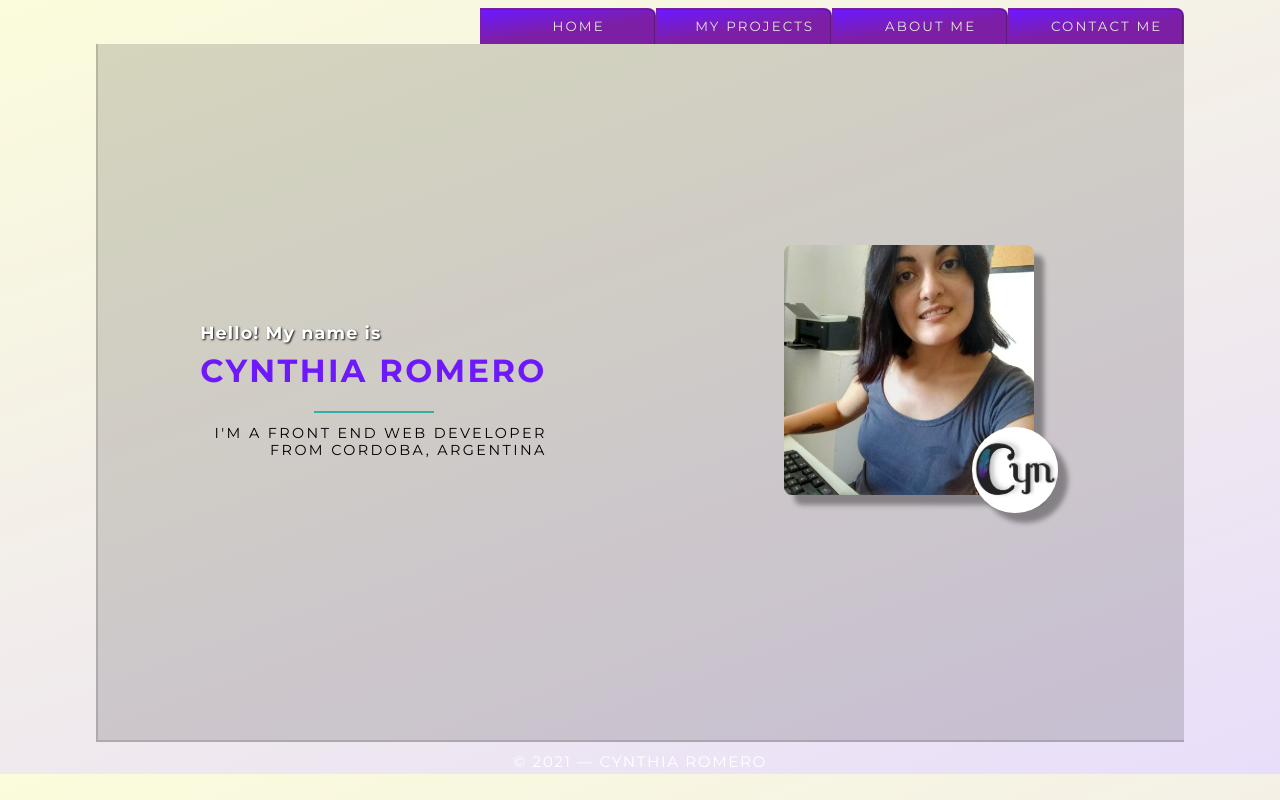
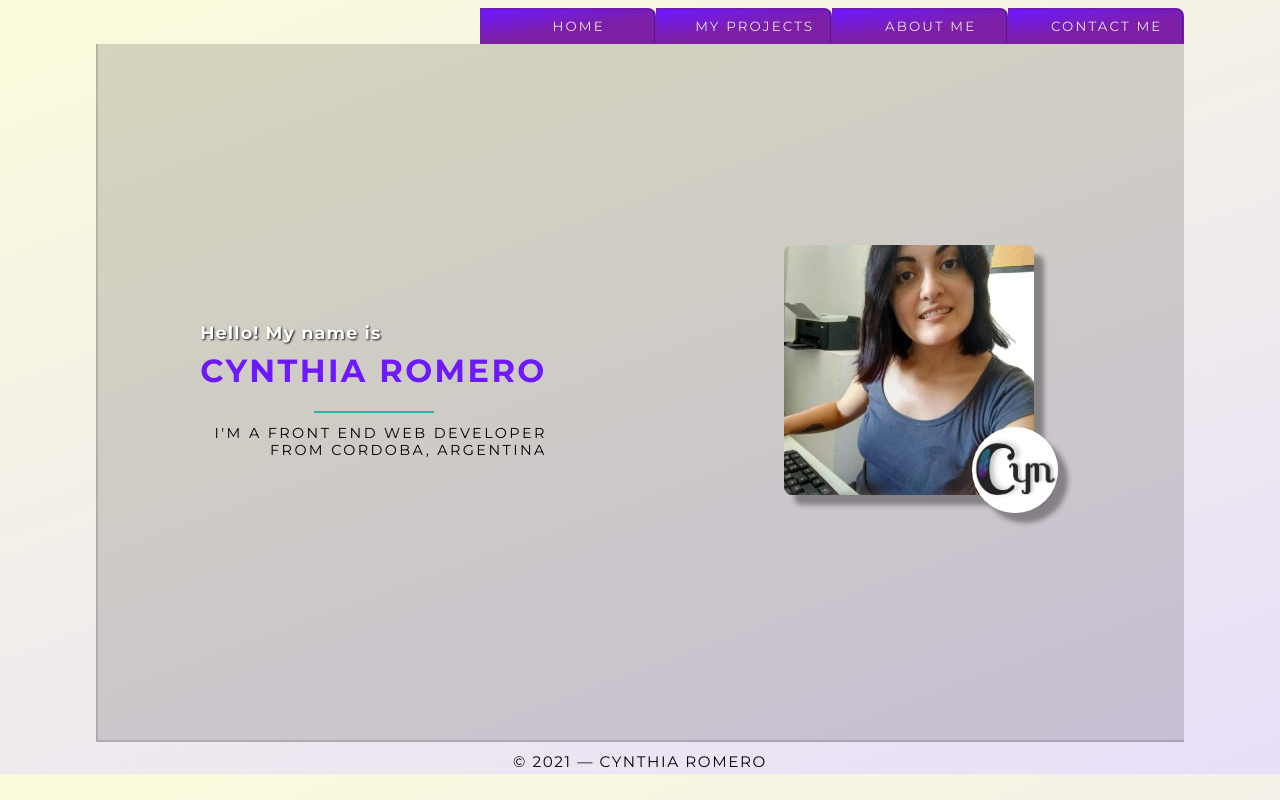
Before and after one commit to Ceyene/ceyene.github.io, a React (Create React App) app: page / in a window 1280 px wide. Built offline with nearby package versions, Linux system fonts and the light colour scheme; some icons are missing.

Commit message:
Final styling corrections

```diff
--- a/src/components/layout/Footer/Footer.elements.js
+++ b/src/components/layout/Footer/Footer.elements.js
@@ -1,8 +1,14 @@
 //dependencies
 import styled from "styled-components";
+import { StyledSmallText } from "../../styles/globalStyles";
 
 export const StyledFooter = styled.footer`
   text-align: center;
   margin-top: 0.5rem;
   font-size: 1rem;
 `;
+
+export const StyledFooterText = styled(StyledSmallText)`
+  color: #000000;
+  ${StyledSmallText}
+`;
--- a/src/components/layout/Footer/Footer.jsx
+++ b/src/components/layout/Footer/Footer.jsx
@@ -1,17 +1,12 @@
 //dependencies
 import React from "react";
-//assets
-// import { FontAwesomeIcon } from "@fortawesome/react-fontawesome";
-// import { faGithub, faCodepen } from "@fortawesome/free-brands-svg-icons";
-// import { faLaptopCode } from "@fortawesome/free-solid-svg-icons";
 //styles
-import { StyledFooter } from "./Footer.elements";
-import { StyledSmallText } from "../../styles/globalStyles";
+import { StyledFooter, StyledFooterText } from "./Footer.elements";
 
 const Footer = () => {
   return (
     <StyledFooter>
-      <StyledSmallText>© 2021 — Cynthia Romero</StyledSmallText>
+      <StyledFooterText>© 2021 — Cynthia Romero</StyledFooterText>
     </StyledFooter>
   );
 };
```
Also changed, not shown: 1 other file (tests, documents, lock files or other folders).
